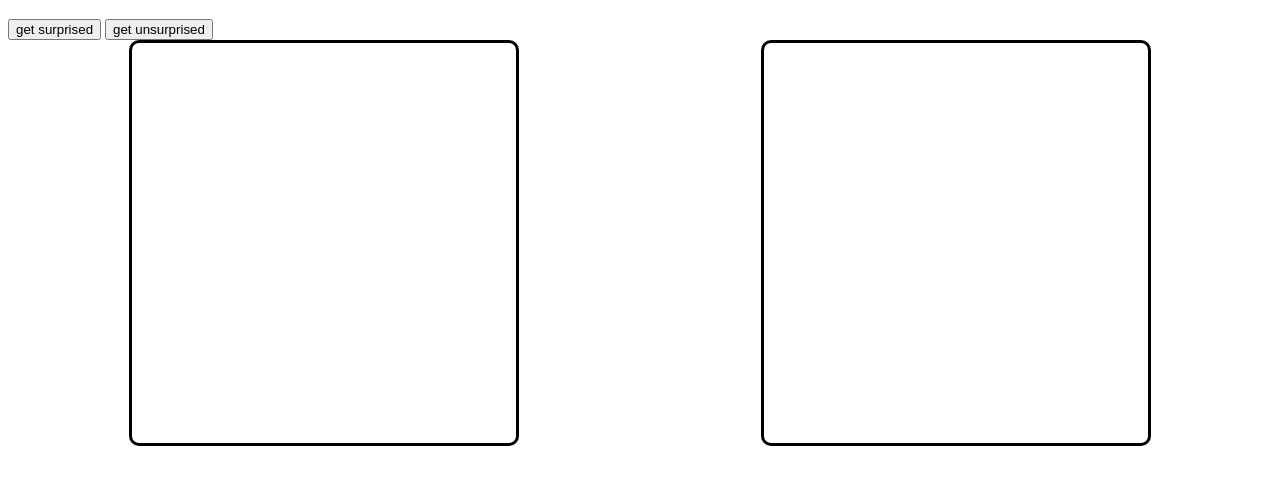
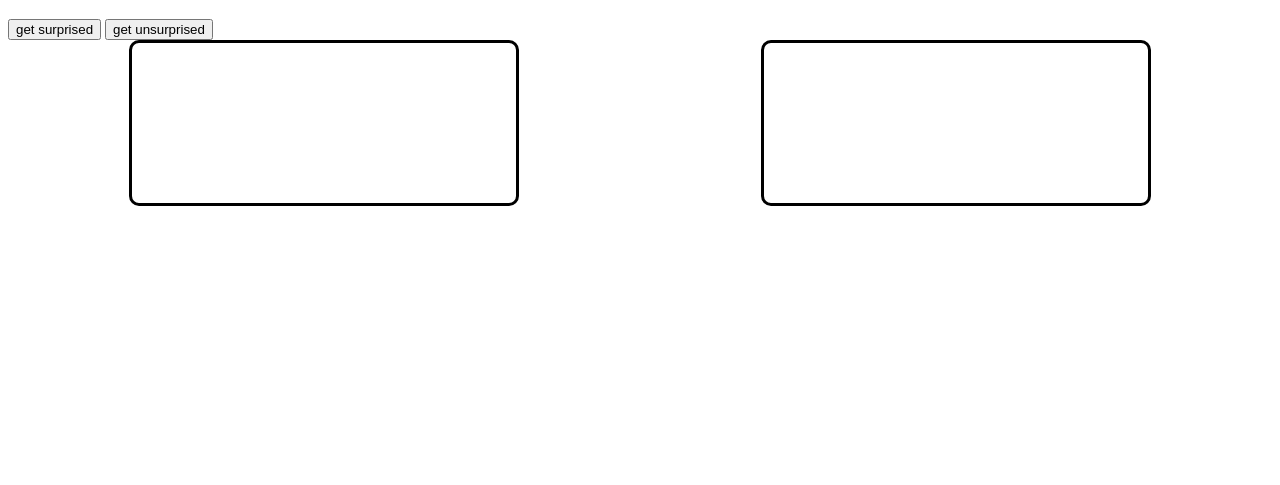
Before and after one commit to Tianma1970/codeExempelWithCustomEvent, a plain HTML site: page index.html in a window 1280 px wide. Shown: the part 61-546 px from the top of the page. Drawn offline with Linux system fonts and the light colour scheme.

Commit message:
decreased div height

```diff
--- a/style.css
+++ b/style.css
@@ -8,7 +8,7 @@
   border: solid black;
   border-radius: 10px;
   width: 30vw;
-  height: 50vh;
+  height: 20vh;
 }
 
 .hometown {
@@ -16,5 +16,5 @@
   border: solid black;
   border-radius: 10px;
   width: 30vw;
-  height: 50vh;
+  height: 20vh;
 }
```
